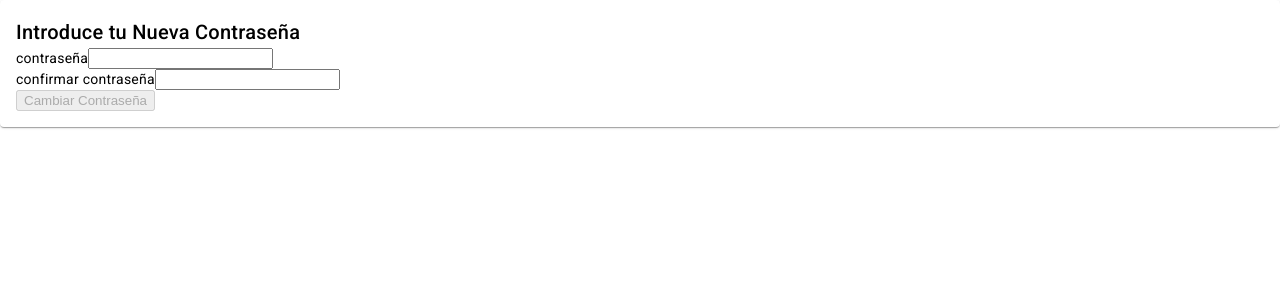
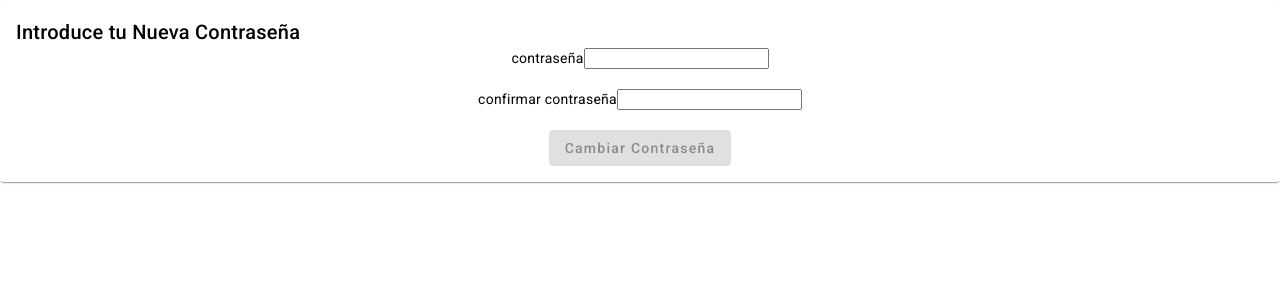
Before and after one commit to TSP-JavaBoys/tsp-fortlom-frontend-v1, an Angular app: page /change-password/1 in a window 1280 px wide. Shown: the top 300 px of the page. Built offline with nearby package versions, Linux system fonts and the light colour scheme.

Commit message:
feat:password

```diff
--- a/src/app/pages/ForgotPassword/change-password/change-password.component.css
+++ b/src/app/pages/ForgotPassword/change-password/change-password.component.css
@@ -0,0 +1,6 @@
+form{
+    display:flex;
+    justify-content: space-between;
+    align-items: center;
+    flex-direction:column;
+}
--- a/src/app/pages/ForgotPassword/change-password/change-password.component.html
+++ b/src/app/pages/ForgotPassword/change-password/change-password.component.html
@@ -13,15 +13,15 @@
         <input type="password" name="password" id="password" class="form-control"
             [(ngModel)]="password" required>
     </div>
-
+    <br>
     <div class="form-group text-center">
         <label for="confirmPassword">confirmar contraseña</label>
         <input type="password" name="confirmPassword" id="confirmPassword" class="form-control"
             [(ngModel)]="confirmPassword" required>
     </div>
-
+    <br>
     <div class="form-group">
-        <button class="btn btn-outline-success btn-block" [disabled]="!f.valid" type="submit" id="enter">
+        <button mat-raised-button  [disabled]="!f.valid" type="submit" id="enter">
             <i class="fas fa-sign-in-alt"></i> Cambiar Contraseña</button>
     </div>
 
--- a/src/app/pages/ForgotPassword/send-email/send-email.component.css
+++ b/src/app/pages/ForgotPassword/send-email/send-email.component.css
@@ -22,3 +22,8 @@
     justify-items: center;
     margin: 0 auto;
 }
+form {
+    display: flex;
+    justify-content: space-between;
+    flex-direction: column;
+}
--- a/src/app/pages/ForgotPassword/send-email/send-email.component.html
+++ b/src/app/pages/ForgotPassword/send-email/send-email.component.html
@@ -5,12 +5,14 @@
 
   <div class="form-group text-center">
     <label class="text-info">Te enviaremos un correo para recuperar la contraseña</label>
-    <input type="text" name="mailTo" id="mailTo" class="form-control"
+    <br>
+    <br>
+    <input type="text"  name="mailTo" id="mailTo" class="form-control"
         [(ngModel)]="mailTo" placeholder="Nombre de Usuario o Email" required>
 </div>
-
+<br>
 <div class="form-group">
-    <button class="btn btn-outline-success btn-block" [disabled]="!f.valid" type="submit" id="enter">
+    <button  mat-raised-button [disabled]="!f.valid" type="submit" id="enter">
         <i class="fas fa-sign-in-alt"></i> Enviar Correo</button>
 </div>
 
--- a/src/app/services/email-password/EmailPassword.service.ts
+++ b/src/app/services/email-password/EmailPassword.service.ts
@@ -8,7 +8,7 @@ import { EmailValues } from 'src/app/models/email-values';
 })
 export class EmailPasswordService {
 
-  basePath="environment.changePasswordURL"
+  basePath="http://localhost:8080/email-password"
 constructor(private httpClient: HttpClient) { }
 
 public sendEmail(dto: EmailValues): Observable<any> {
```
